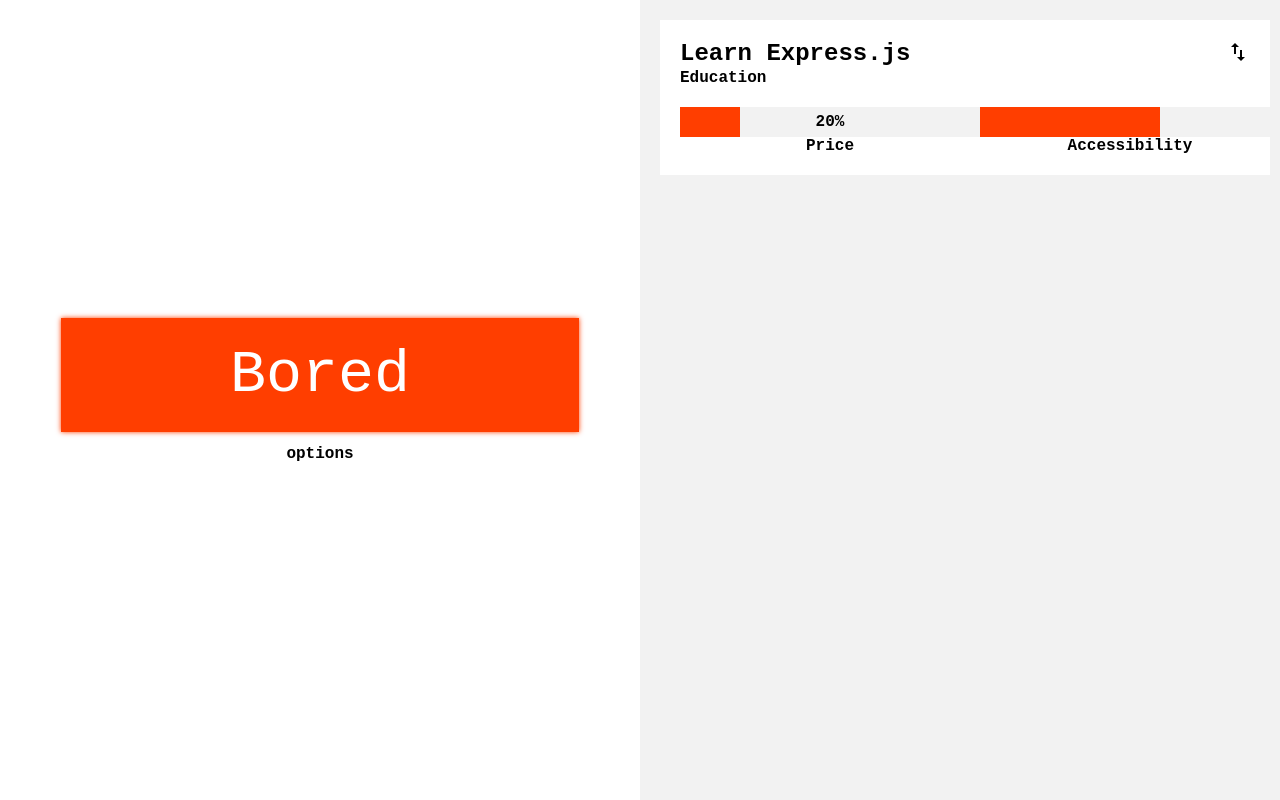
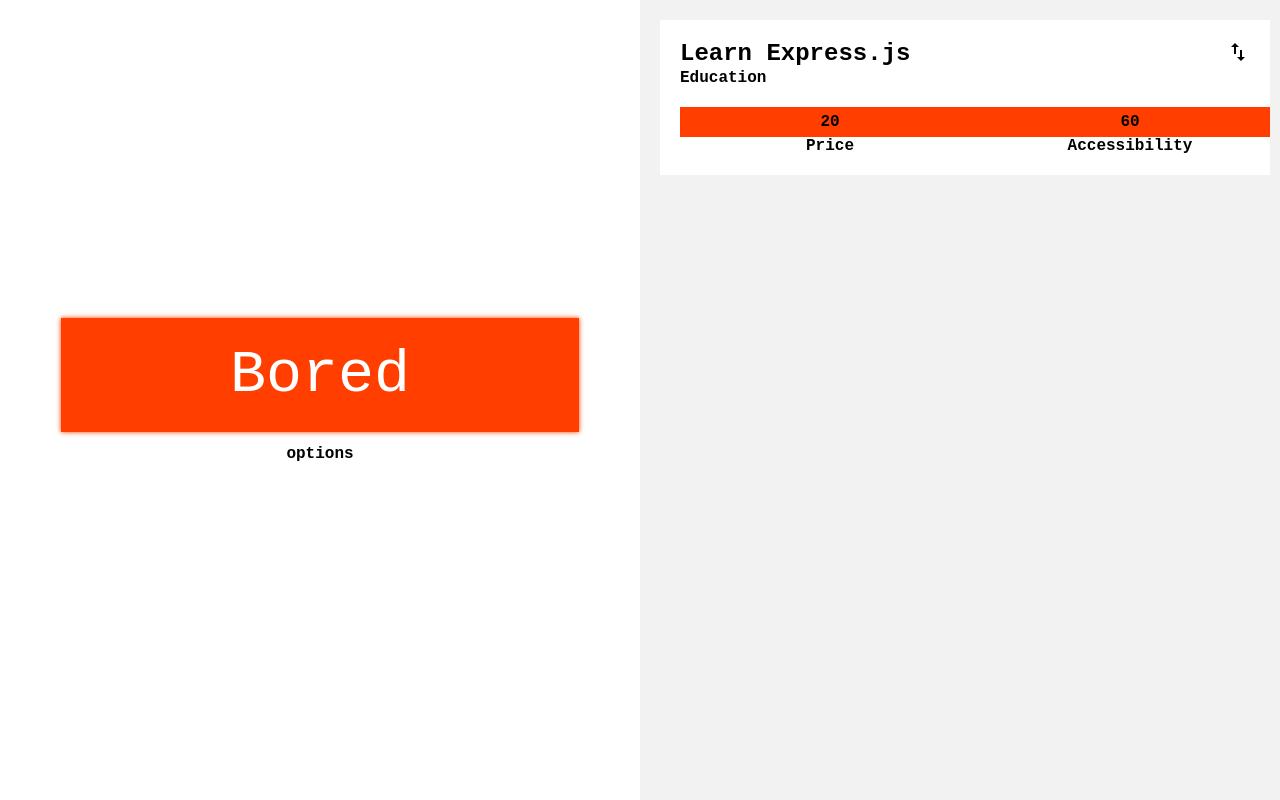
Before and after one commit to g-chandran/bored-app, a Svelte app: page / in a window 1280 px wide. Both pictures are taken after a click on the button "Bored". Built offline with nearby package versions, Linux system fonts and the light colour scheme.

Commit message:
Changed Slider and Range to 10 Scale

```diff
--- a/src/components/inputSection/Slider.svelte
+++ b/src/components/inputSection/Slider.svelte
@@ -4,7 +4,7 @@
 </script>
 
 <div transition:slide={{ duration: 300 }}>
-  <input bind:value={sliderValue} type="range" min="0" max="100" />
+  <input bind:value={sliderValue} type="range" min="0" max="10" />
   <p>{sliderValue}</p>
 </div>
 
--- a/src/components/resultSection/ProgressBar.svelte
+++ b/src/components/resultSection/ProgressBar.svelte
@@ -1,13 +1,13 @@
 <script>
   export let title = "price";
-  export let progress = 20;
+  export let progress = 2;
 </script>
 
 <!-- 353, 30 -->
 <div class="progress-component">
   <div class="progress-bar">
-    <p>{progress}%</p>
-    <div class="progress" style="width: {progress}%;" />
+    <p>{progress}</p>
+    <div class="progress" style="width: {progress * 10}%;" />
   </div>
   <p class="title">{title}</p>
 </div>
@@ -29,7 +29,7 @@
   .progress-bar p {
     text-align: center;
     position: absolute;
-    z-index: 1;
+    z-index: 2;
     margin-left: auto;
     margin-right: auto;
     left: 0;
```
